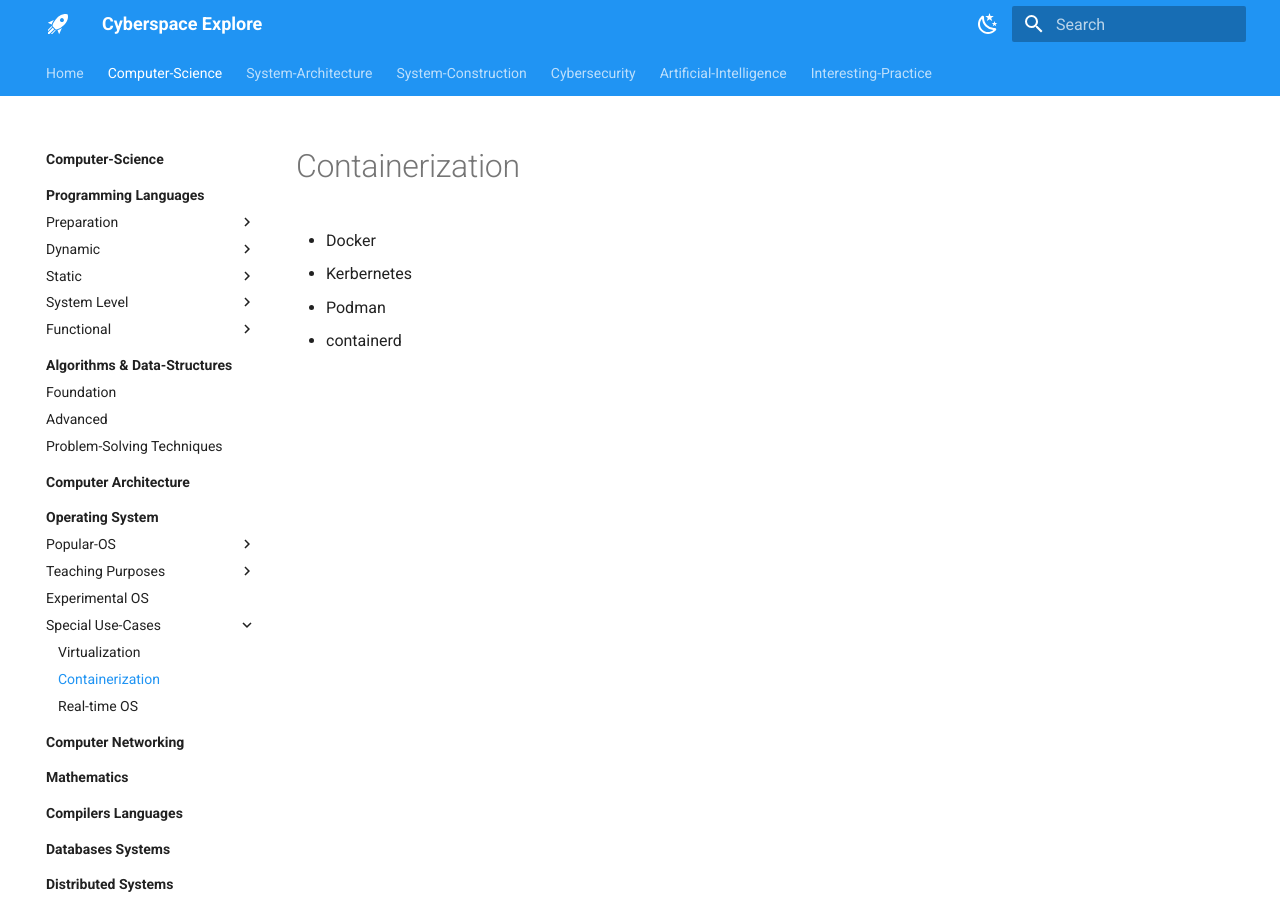
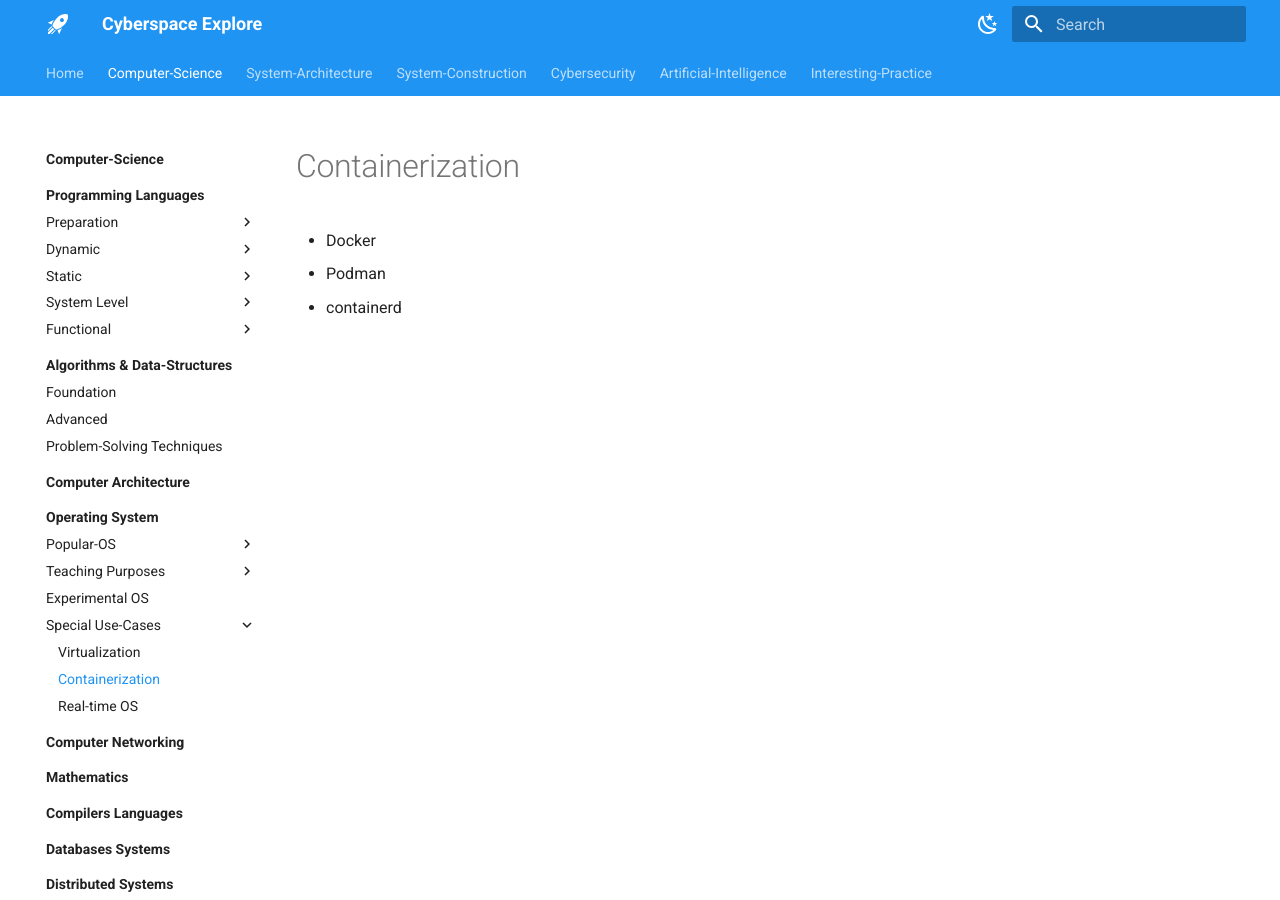
Before and after one commit to AvenMay/cyberspace-explore, an MkDocs documentation site: the page built from docs/computer-science/operating-system/special-use-cases/containerization.md, in a window 1280 px wide. Built offline with MkDocs 1.6.1 and Material for MkDocs 9.7.7, drawn with Linux system fonts in a browser that asks for light colours.

Commit message:
something

```diff
--- a/docs/computer-science/operating-system/special-use-cases/containerization.md
+++ b/docs/computer-science/operating-system/special-use-cases/containerization.md
@@ -1,6 +1,5 @@
 # Containerization
 
 - Docker
-- Kerbernetes
 - Podman
 - containerd
--- a/mkdocs.yml
+++ b/mkdocs.yml
@@ -242,6 +242,7 @@ markdown_extensions:
 
 extra:
   files_server: "https://files.cyberspace.bar"
+  # files_server: "https://files.cyberspace.bar/cyberspace-explore"
 
 extra_javascript:
   - https://cdn.jsdelivr.net/npm/mathjax@3/es5/tex-mml-chtml.js
```
Also changed, not shown: docs/computer-science/operating-system/index.md (+4 -4 lines).
